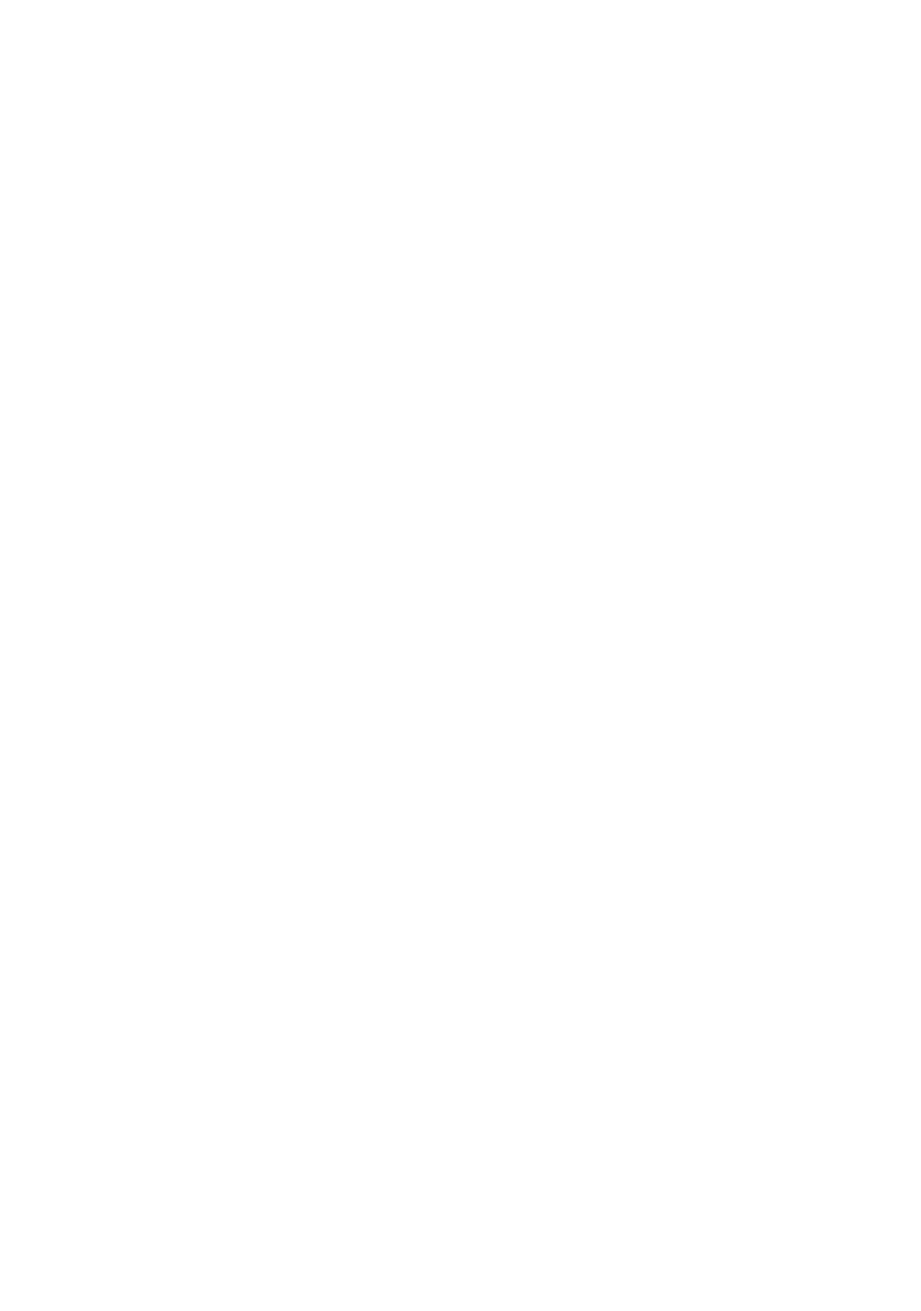
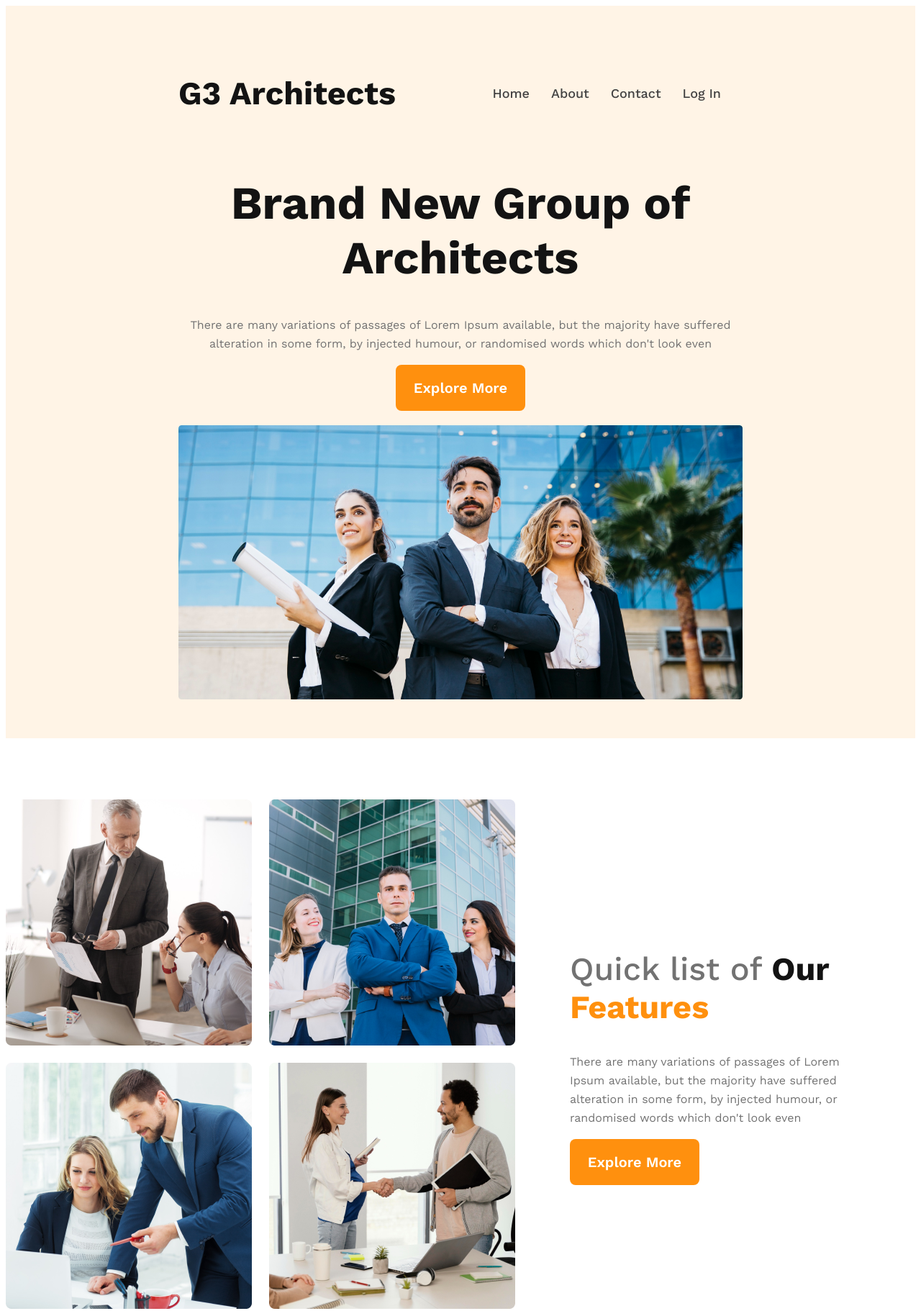
Before and after one commit to jksuvro/G3-Website, a plain HTML site: page index.html in a window 1280 px wide. Shown: the whole page at 72% size. Before the commit the page ends 800 px from the top, so only its background shows below. Drawn offline with nearby package versions, Linux system fonts and the light colour scheme.

Commit message:
second section

```diff
--- a/index.html
+++ b/index.html
@@ -7,6 +7,46 @@
     <link rel="stylesheet" href="style/architect.css">
 </head>
 <body>
-    <header></header>
+    <!-- Header Start -->
+    <header>
+        <nav>
+            <h3 class="nav-title">G3 Architects</h3>
+            <ul>
+                <li><a href="">Home</a></li>
+                <li><a href="">About</a></li>
+                <li><a href="">Contact</a></li>
+                <li><a href="">Log In</a></li>
+            </ul>
+        </nav>
+        <div class="banner">
+            <div class="banner-content">
+            <h1 class="banner-title">Brand New Group of Architects</h1>
+            <p class="banner-discription">There are many variations of passages of Lorem Ipsum available, but the majority have suffered alteration in some form, by injected humour, or randomised words which don't look even</p>
+            <button class="btn-primary">Explore More</button>
+            </div>
+            <img src="images/banner.png" alt="">
+        </div>
+    </header>
+    <!-- Header End -->
+    <main>
+        <!-- Features -->
+        <section class="features">
+            <div class="features-img">
+                <img src="images/team1.png" alt="">
+                <img src="images/team2.png" alt="">
+                <img src="images/team3.png" alt="">
+                <img src="images/team4.png" alt="">
+            </div>
+            <div class="features-content">
+                <h2 class="features-title"><span class="Quick-list">Quick list of</span> Our <br> <span class="features-yellow">Features</span></h2>
+                <p class="features-text">There are many variations of passages of Lorem Ipsum available, but the majority have suffered alteration in some form, by injected humour, or randomised words which don't look even</p>
+                <button class="btn-primary">Explore More</button>
+            </div>
+        </section>
+
+    </main>
+    <footer>
+
+    </footer>
 </body>
 </html>
--- a/style/architect.css
+++ b/style/architect.css
@@ -0,0 +1,161 @@
+/* work sans font form google font */
+@import url('https://fonts.googleapis.com/css2?family=Work+Sans:ital,wght@0,100..900;1,100..900&display=swap');
+
+
+*{
+    font-family: "Work Sans", sans-serif;
+}
+/* Header styles */
+.nav-title{
+    color: var(--Dark-01, #131313);
+    font-size: 45px;
+    font-weight: 700;
+}
+header{
+    background: rgba(255, 144, 14, 0.10);
+    padding: 50px 240px;
+}
+nav{
+    display: flex;
+    justify-content: space-between;
+    align-items: center;
+}
+nav > ul{
+    display: flex;
+}
+nav li{
+    list-style: none;
+    margin-right: 30px;
+    font-size: 18px;
+    font-weight: 500;
+    line-height: 26px;
+
+}
+nav li a{
+    text-decoration: none;
+    color: var(--Dark-02, #424242);
+}
+/* banner styles */
+.banner-content{
+    max-width: 860px;
+    text-align: center;
+    margin: 0 auto;
+}
+.banner-title{
+    color: var(--Dark-01, #131313);
+    font-size: 64px;
+    font-weight: 700;
+}
+.banner-discription{
+    color: var(--Dark-03, #727272);
+    font-size: 1rem;
+    font-weight: 400;
+    line-height: 26px;
+}
+.btn-primary{
+    width: 180px;
+    height: 64px;
+    border-radius: 8px;
+    background: #FF900E;
+    border: none;
+    color: #FFF;
+    text-align: center;
+    font-size: 1.25rem;
+    font-weight: 600;
+    cursor: pointer;
+}
+.banner img{
+    width: 100%;
+    margin-top: 20px;
+}
+
+/* Main Styles */
+main{
+    max-width: 1440px;
+    margin: 0 auto;
+}
+.features{
+    display: flex;
+    align-items: center;
+}
+.features-img{
+    display: grid;
+    grid-template-columns: repeat(2, 1fr);
+    gap: 1.5rem;
+    margin: 85px 0;
+}
+.features-content{
+    padding: 0 76px;
+}
+.features-title{
+    color: var(--Dark-01, #131313);
+    font-size: 45px;
+    font-weight: 700;
+}
+.Quick-list{
+    color: var(--Dark-03, #727272);
+    font-size: 45px;
+    font-weight: 500;
+}
+
+.features-yellow{
+    color: #FF900E;
+    font-size: 45px;
+    font-weight: 700;
+}
+.features-text{
+    color: var(--Dark-03, #727272);
+    font-size: 16px;
+    font-weight: 400;
+    line-height: 26px; /* 162.5% */
+}
+
+
+
+
+
+
+
+
+
+
+
+
+
+/* Responsive Media Quiry */
+/* Mobile Devices */
+@media screen and (max-width: 576px) {
+    header{
+        padding: 20px;
+    }
+    nav{
+        flex-direction: column;
+    }
+    .features{
+        flex-direction: column;
+    }
+    .features-img{
+        grid-template-columns: repeat(1, 1fr);
+    }
+    .features-content{
+        text-align: center;
+    }
+}
+/* tablate Devices */
+@media screen and (min-width: 576px) and (max-width: 960px) {
+    header{
+        padding: 50px;
+    }
+    nav{
+        flex-direction: column;
+    }
+    .features{
+        flex-direction: column;
+    }
+    .features-img{
+        grid-template-columns: repeat(2, 1fr);
+    }
+    .features-content{
+        text-align: center;
+    }
+}
```
